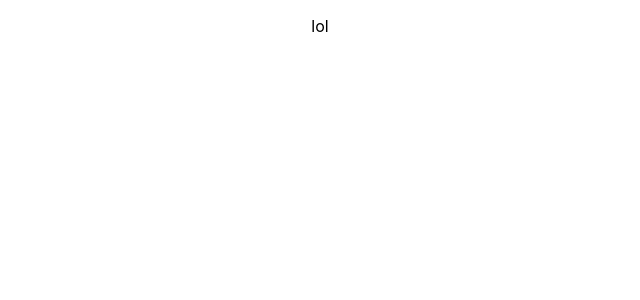
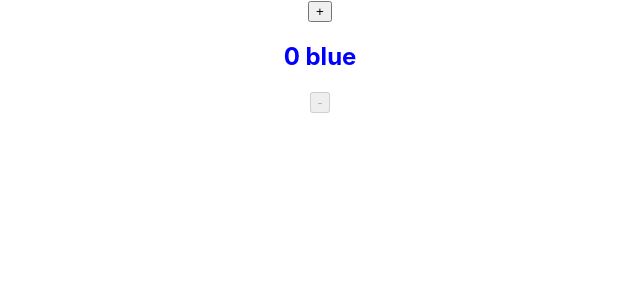
Before and after one commit to ZaidSultan10/react-hooks-again, a React (Create React App) app: page / in a window 1280 px wide. Shown: the top 300 px of the page, without its empty margins (320-960 px from the left). Built offline with nearby package versions, Linux system fonts and the light colour scheme.

Commit message:
use state done

```diff
--- a/src/App.js
+++ b/src/App.js
@@ -1,10 +1,42 @@
-import logo from './logo.svg';
 import './App.css';
+import React, { useState } from 'react';
 
 function App() {
+  const counterFunc = () => {
+    console.log('function ran ---')
+    return 0
+  }
+  const [count, setCount] = useState(counterFunc())
+  const [pureObj, setPureObj] = useState({counter : 0, color : 'blue'})
+  const handleClick = (operation) => {
+    // operation === '+' ? setCount(prevCount => prevCount + 1) : setCount(prevCount => prevCount - 1)
+    if(operation === '+'){
+      setPureObj(prevState => {
+        return {
+          ...pureObj,
+          counter: prevState.counter + 1,
+          color: 'green'
+        }
+      })
+    } else {
+      setPureObj(prevState => {
+        return {
+          ...pureObj,
+          counter: prevState.counter - 1,
+          color: 'red'
+        }
+      })
+    }
+  }
   return (
     <div className="App">
-      <p>lol</p>
+      <button onClick={() => handleClick('+')}>
+        {`+`}
+      </button>
+      <h2 style={{color:pureObj.color}}>{`${pureObj.counter} ${pureObj.color}`}</h2>
+      <button disabled={!pureObj.counter} onClick={() => handleClick('-')}>
+        {`-`}
+      </button>
     </div>
   );
 }
```
Also changed, not shown: src/setupTests.js (deleted, +0 -5 lines), src/logo.svg (deleted), 1 other file (tests, documents, lock files or other folders).
